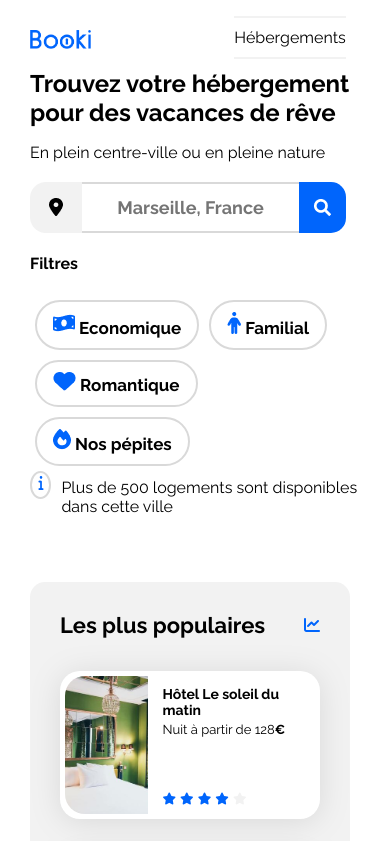
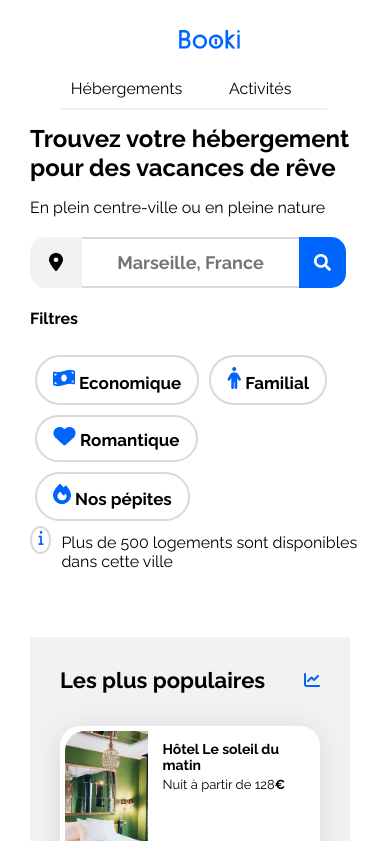
Before and after one commit to azotaz/Projet-booki, a plain HTML site: page index.html in a window 390 px wide. Shown: the top 841 px of the page. Drawn offline with Linux system fonts and the light colour scheme.

Commit message:
mise en place mobile fini

```diff
--- a/css/style.css
+++ b/css/style.css
@@ -85,15 +85,15 @@ gap: 8px;
 
 .haut-de-page {
     margin-left: 30px;
+    max-width: 1440px;
+    width: 100%;
 }
 
 
 
 
 /******menu principal******/
-.cardmenu-mobile {
-    font-size: 0px;
-}
+
 .cardmenu {
 display: flex;
 height: 35px;
@@ -113,7 +113,7 @@ max-width: 1440px;
     padding-top: 10px;
 
 }
-
+/***effet***/
 .menu-heb:hover {
     border-top: 2px solid #0065FC;
     color: #0065FC;
@@ -151,14 +151,14 @@ max-width: 1440px;
 }
 
 
-/****logo****/
+/****logo haut de page****/
 
 .logobooki img{
     width: 61.09px;
     height: 19px;
 }
 
-
+/***logo et texte info***/
 
 .logoinfo {
     margin-right: 10px;
@@ -588,22 +588,81 @@ height: 30%;
         padding: 0px;
     }
 
+/***haut de page*****/
+
+/***logo booki***/
+.card-logo {
+    width: 100%;
+}
+.card-logo img {
+    display: flex;
+    margin-left: 45%;
+}
 /****menu*****/
-    .cardmenu {
-        margin: 20px 0px 20px 17%;
-        font-size: 16px;
-        display: flex;
-        flex-direction: row;
-        align-items: center;
-        width: 100%;
+
+.cardmenu {
+    display: flex;
+    height: 35px;
+    margin-top: 20px;
+    position: static;
+    width: 90%;
+    align-items: start;
+    margin-bottom: 20px;
     }
+
     .menu-heb {
         border-bottom: 2px solid #F2F2F2;
         display: inline-block;
         display: flex;
         justify-content: center;
-        margin-right: 20%;
+        width: 45%;
         padding-bottom: 10px;
+        margin-right: 0px;
+        border-top: 0px;
+    }
+    /***effet***/
+    .menu-heb:hover {
+        border-bottom: 2px solid #0065FC;
+        color: #0065FC;
+        border-top: 0px;
+    }
+
+    .menu-heb:active {
+        border-bottom: 2px solid #0065FC;
+        color: #0065FC;
+        border-top: 0px;
+    }
+    .menu-heb:focus {
+        border-bottom: 2px solid #0065FC;
+        color: #0065FC;
+        border-top: 0px;
+    }
+
+    .menu-act {
+        border-bottom: 2px solid #F2F2F2;
+        padding-bottom: 10px;
+        border-top: 0px;
+        width: 45%;
+        display: flex;
+        justify-content: center;
+    }
+
+    .menu-act:hover {
+        border-bottom: 2px solid #0065FC;
+        color: #0065FC;
+        border-top: 0px;
+    }
+
+    .menu-act:active {
+        border-bottom: 2px solid #0065FC;
+        color: #0065FC;
+        border-top: 0px;
+    }
+
+    .menu-act:focus {
+        border-bottom: 2px solid #0065FC;
+        color: #0065FC;
+        border-top: 0px;
     }
 
 
@@ -638,6 +697,10 @@ h1 {
 }
 
 /******populaire*****/
+
+.hebergements-et-populaires .populaires{
+    border-radius: 0px;
+}
 
 .populaires-cards {
     display: flex;
--- a/index.html
+++ b/index.html
@@ -24,15 +24,13 @@
 <div class="haut-de-page">
 
 
-       <div class="logogauche">
-            <div class="head">
+
         <div class="logobooki">
             <div class="card-logo">
         <img src="images/logo/Booki.png" alt="logo booki">
         </div>
-        </div>
-    </div>
-</div>
+     </div>
+
 <nav>
    <div class="cardmenu">
     <div class="menu-heb">
@@ -43,14 +41,6 @@
     </div>
    </div>
 
-   <div class="cardmenu-mobile">
-    <div class="menu-heb-mobile">
-        <a href="#section1">Hébergements</a>
-    </div>
-    <div class="menu-act-mobile">
-        <a href="#section2">Activités</a>
-    </div>
-   </div>
 </nav>
 </div>
 
```
